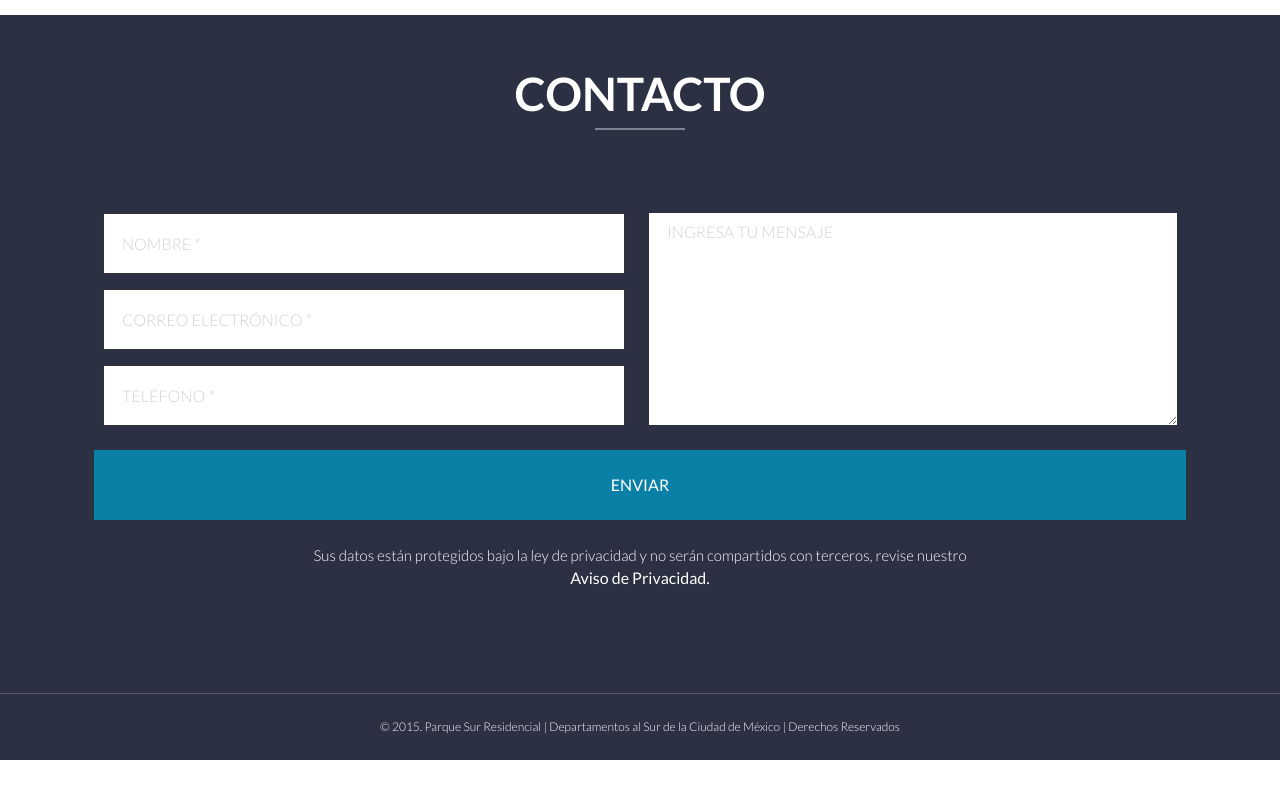
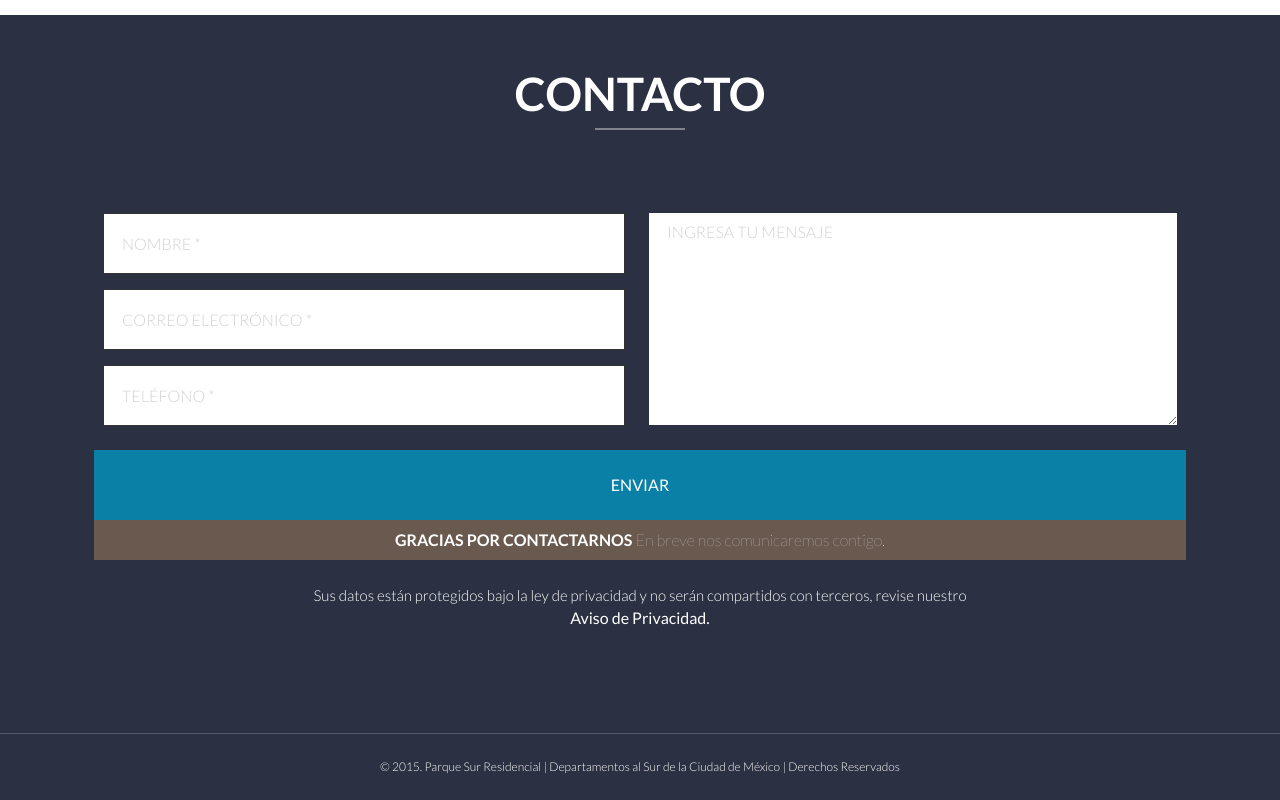
Before and after one commit to stanisger/ParqueSurResidencial, a plain HTML site: page index.html in a window 1280 px wide. Shown: the part 4650-5450 px from the top of the page. Before the commit the page ends 5410 px from the top, so only its background shows below. Drawn offline with nearby package versions, Linux system fonts and the light colour scheme; grey boxes are pictures that could not be loaded.

Commit message:
mensaje de confirmacion

```diff
--- a/css/home.scss
+++ b/css/home.scss
@@ -1416,6 +1416,19 @@ section#contact{
 
         	}
           }
+          .textMsj{
+          	width: 100%;
+          	height: 40px;
+          	text-align: center;
+          	color: white;
+          	font-size: 16px;
+          	font-weight: 600;
+          	background: $cafe;
+          	padding: 8px;
+          	span{
+          		font-weight: 100;
+          	}
+          }
 	}
 }
 footer{
--- a/index.html
+++ b/index.html
@@ -359,6 +359,9 @@
   			<textarea  id="mansaje" cols="30" rows="10" placeholder="INGRESA TU MENSAJE" name="message"></textarea>
   		</article>
   		<input type="submit" value="ENVIAR">
+      <div class="textMsj">
+          GRACIAS POR CONTACTARNOS <span>En breve nos comunicaremos contigo.</span>
+      </div>
   	</form>
   	<p>Sus datos están protegidos bajo la ley de privacidad y no serán compartidos con terceros, revise nuestro <br>
      <a href="aviso.html">Aviso de Privacidad.</a></p>
```
Also changed, not shown: style.css, 1 other file.
